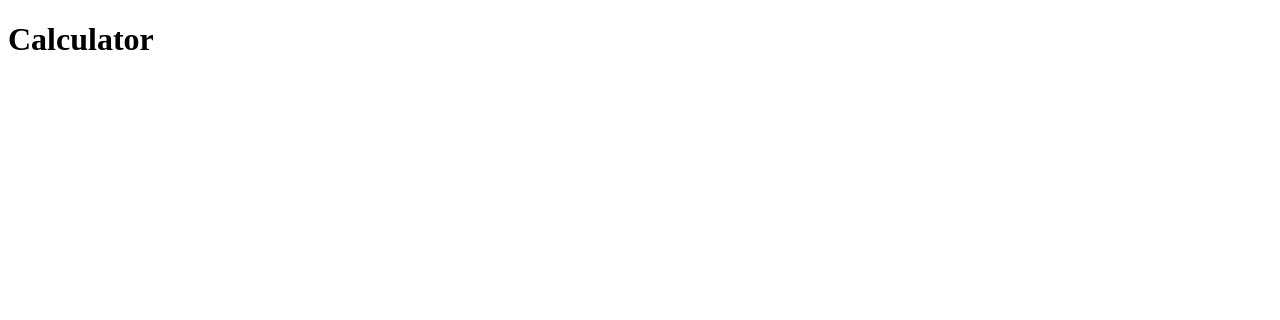
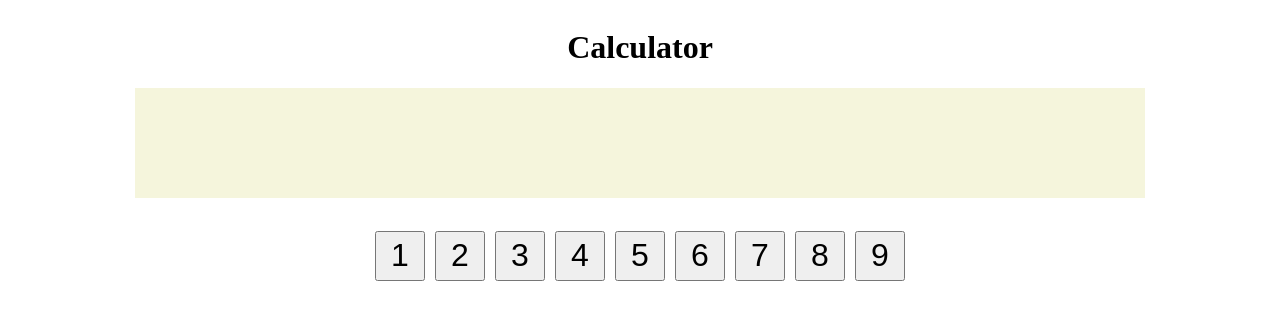
Before and after one commit to liambsulliva/calculator, a plain HTML site: page index.html in a window 1280 px wide. Drawn offline with Linux system fonts and the light colour scheme.

Commit message:
basic gui

```diff
--- a/index.html
+++ b/index.html
@@ -8,6 +8,8 @@
 </head>
 <body>
     <h1>Calculator</h1>
+    <div class="calc-display"></div>
+    <div class="calc-body"></div>
 </body>
 <script src="scripts.js"></script>
 </html>
--- a/scripts.js
+++ b/scripts.js
@@ -0,0 +1,21 @@
+//* Globals
+const calcBody = document.querySelector('.calc-body');
+
+
+//* Basic Arithmetic
+const add = (a, b) => a + b;
+const sub = (a, b) => a - b;
+const mult = (a, b) => a * b;
+const div = (a, b) => a / b;
+
+//* Draw Display
+function drawDisplay () {
+    for (let i = 1; i <= 9; i++) {
+        const numBtn = document.createElement('button');
+        numBtn.className = 'numBtn';
+        numBtn.textContent = i + '';
+        calcBody.append(numBtn);
+    }
+}
+
+drawDisplay();
--- a/styles.css
+++ b/styles.css
@@ -0,0 +1,27 @@
+body {
+    display: flex;
+    flex-direction: column;
+    text-align: center;
+    justify-content: center;
+}
+
+.calc-display {
+    margin: 0 auto;
+    padding: 5px;
+    text-align: right;
+    height: 100px;
+    width: 1000px;
+    background-color: beige;
+}
+
+.calc-body {
+    flex-direction: row;
+    margin: 28px;
+}
+
+.numBtn {
+    font-size: 32px;
+    margin: 5px;
+    height: 50px;
+    width: 50px;
+}
```
